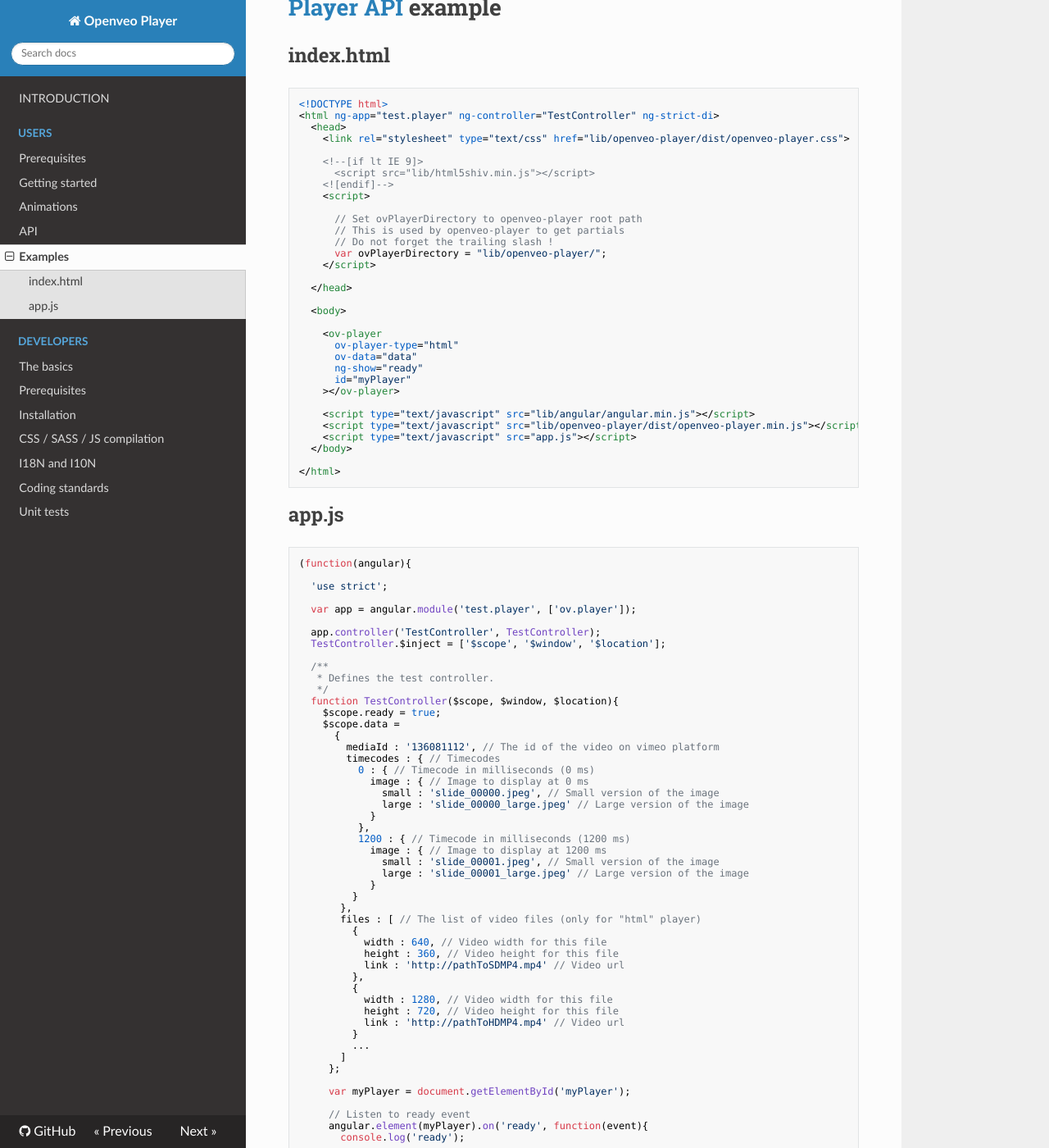
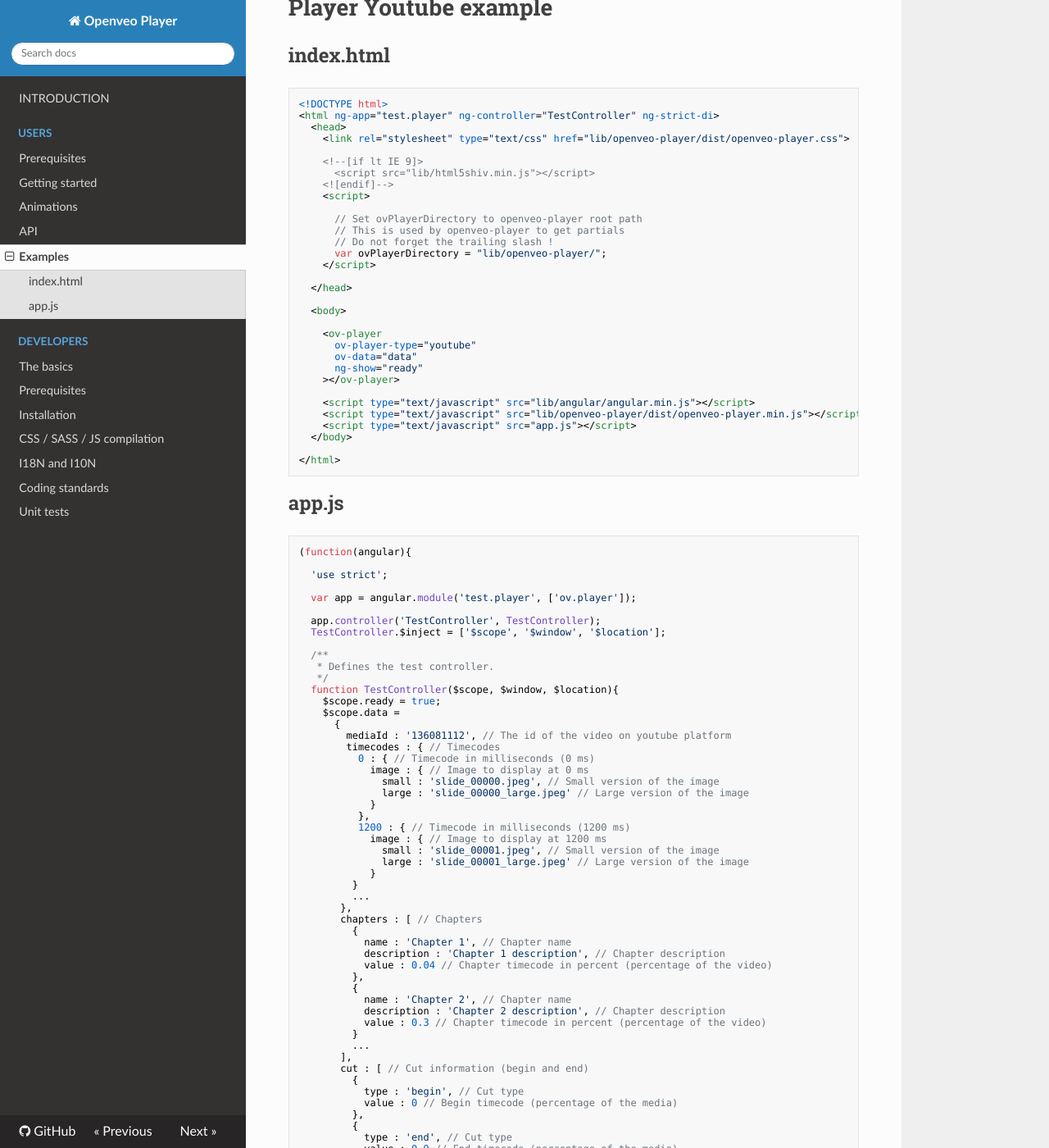
Before and after one commit to veo-labs/openveo-player, an MkDocs documentation site: the page built from docs/examples.md, in a window 1280 px wide and 1400 px high, scrolled down 3367 px. Shown: the whole window at 82% size. Built offline with MkDocs 1.6.1, drawn with Linux system fonts in a browser that asks for light colours; nearby versions of some CDN libraries; old or Windows-style settings are respelled for this version of MkDocs; some of the changed text lies outside the part shown.

Commit message:
Add youtube exemple docs + ov-remember-position attribute on player directive

````diff
--- a/docs/examples.md
+++ b/docs/examples.md
@@ -218,6 +218,110 @@
 })(angular);
 ```
 
+
+# Player Youtube example
+
+## index.html
+
+```html
+<!DOCTYPE html>
+<html ng-app="test.player" ng-controller="TestController" ng-strict-di>
+  <head>
+    <link rel="stylesheet" type="text/css" href="lib/openveo-player/dist/openveo-player.css">
+
+    <!--[if lt IE 9]>
+      <script src="lib/html5shiv.min.js"></script>
+    <![endif]-->
+    <script>
+
+      // Set ovPlayerDirectory to openveo-player root path
+      // This is used by openveo-player to get partials
+      // Do not forget the trailing slash !
+      var ovPlayerDirectory = "lib/openveo-player/";
+    </script>
+
+  </head>
+
+  <body>
+
+    <ov-player
+      ov-player-type="youtube"
+      ov-data="data"
+      ng-show="ready"
+    ></ov-player>
+
+    <script type="text/javascript" src="lib/angular/angular.min.js"></script>
+    <script type="text/javascript" src="lib/openveo-player/dist/openveo-player.min.js"></script>
+    <script type="text/javascript" src="app.js"></script>
+  </body>
+
+</html>
+```
+
+## app.js
+
+```javascript
+(function(angular){
+
+  'use strict';
+
+  var app = angular.module('test.player', ['ov.player']);
+
+  app.controller('TestController', TestController);
+  TestController.$inject = ['$scope', '$window', '$location'];
+
+  /**
+   * Defines the test controller.
+   */
+  function TestController($scope, $window, $location){
+    $scope.ready = true;
+    $scope.data =
+      {
+        mediaId : '136081112', // The id of the video on youtube platform
+        timecodes : { // Timecodes
+          0 : { // Timecode in milliseconds (0 ms)
+            image : { // Image to display at 0 ms
+              small : 'slide_00000.jpeg', // Small version of the image
+              large : 'slide_00000_large.jpeg' // Large version of the image
+            }
+          },
+          1200 : { // Timecode in milliseconds (1200 ms)
+            image : { // Image to display at 1200 ms
+              small : 'slide_00001.jpeg', // Small version of the image
+              large : 'slide_00001_large.jpeg' // Large version of the image
+            }
+         }
+         ...
+       },
+       chapters : [ // Chapters
+         {
+           name : 'Chapter 1', // Chapter name
+           description : 'Chapter 1 description', // Chapter description
+           value : 0.04 // Chapter timecode in percent (percentage of the video)
+         },
+         {
+           name : 'Chapter 2', // Chapter name
+           description : 'Chapter 2 description', // Chapter description
+           value : 0.3 // Chapter timecode in percent (percentage of the video)
+         }
+         ...
+       ],
+       cut : [ // Cut information (begin and end)
+         {
+           type : 'begin', // Cut type
+           value : 0 // Begin timecode (percentage of the media)
+         },
+         {
+           type : 'end', // Cut type
+           value : 0.9 // End timecode (percentage of the media)
+         }
+       ]
+     };
+  }
+
+})(angular);
+```
+
 # [Player API](api) example
 
 ## index.html
````
Also changed, not shown: docs/getting-started.md (+11 -0 lines).
